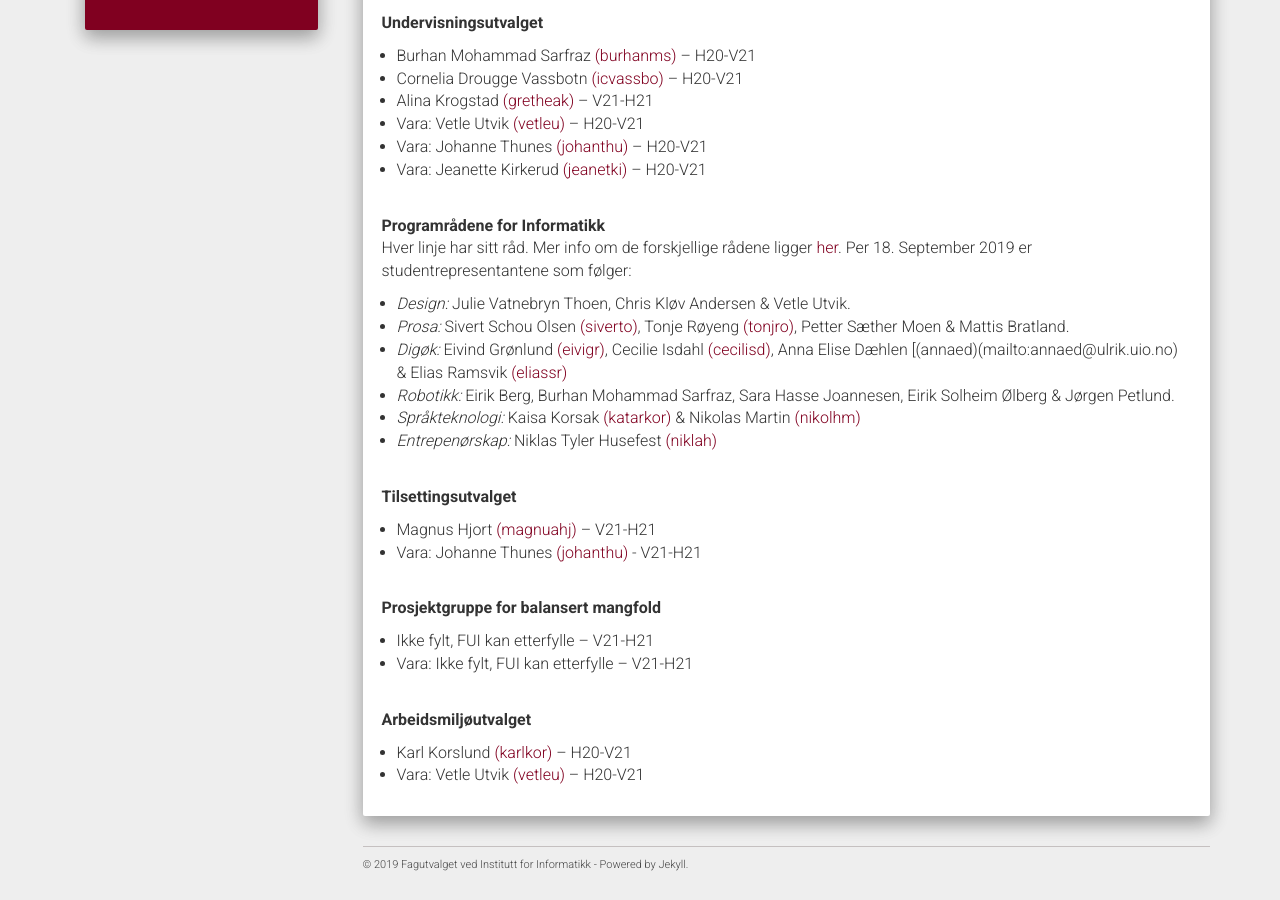
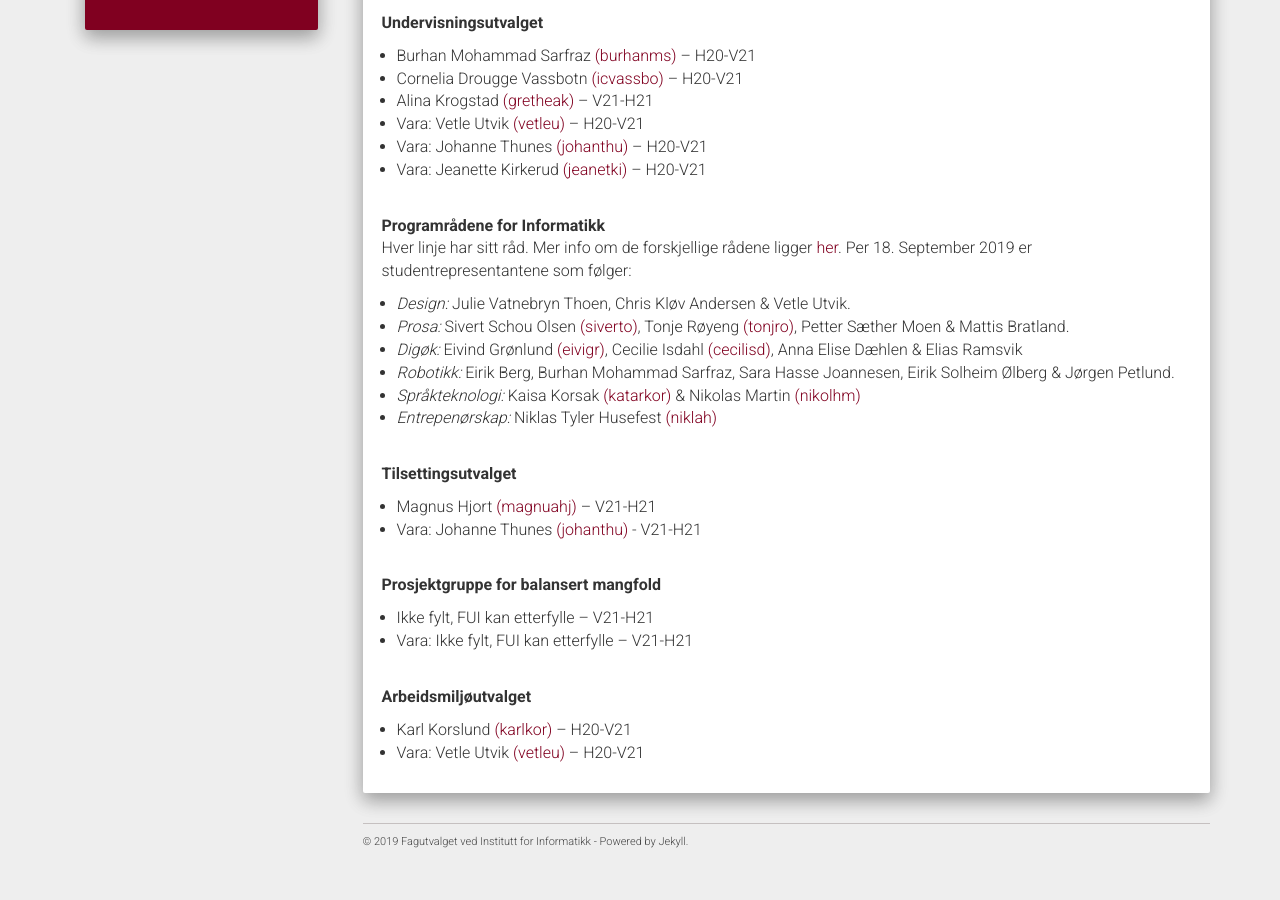
Before and after one commit to fui/fui.github.io, a Jekyll site: the page built from pages/representanter.md, in a window 1280 px wide and 900 px high, scrolled down 585 px. Built offline with Jekyll 4.4.1, drawn with Linux system fonts in a browser that asks for light colours; nearby versions of some CDN libraries; after the commit the page ends 1462 px from its top, so only the background shows below that.

Commit message:
Update representanter.md

```diff
--- a/pages/representanter.md
+++ b/pages/representanter.md
@@ -38,7 +38,7 @@ UiO-brukernavnet står i parentes etter representantens navn. Ønsker du
 Hver linje har sitt råd. Mer info om de forskjellige rådene ligger [her](https://www.mn.uio.no/ifi/om/organisasjon/andreutvalg/programradet/). Per 18. September 2019 er studentrepresentantene som følger:
 * *Design:* Julie Vatnebryn Thoen, Chris Kløv Andersen & Vetle Utvik.
 * *Prosa:* Sivert Schou Olsen [(siverto)](mailto:siverto@ulrik.uio.no), Tonje Røyeng [(tonjro)](mailto:tonjro@ulrik.uio.no), Petter Sæther Moen & Mattis Bratland.
-* *Digøk:* Eivind Grønlund [(eivigr)](mailto:eivigr@ulrik.uio.no), Cecilie Isdahl [(cecilisd)](mailto:cecilisd@ulrik.uio.no), Anna Elise Dæhlen [(annaed)(mailto:annaed@ulrik.uio.no) & Elias Ramsvik [(eliassr)](mailto:eliassr@ifi.uio.no)
+* *Digøk:* Eivind Grønlund [(eivigr)](mailto:eivigr@ulrik.uio.no), Cecilie Isdahl [(cecilisd)](mailto:cecilisd@ulrik.uio.no), Anna Elise Dæhlen & Elias Ramsvik
 * *Robotikk:* Eirik Berg, Burhan Mohammad Sarfraz, Sara Hasse Joannesen, Eirik Solheim Ølberg & Jørgen Petlund.
 * *Språkteknologi:* Kaisa Korsak [(katarkor)](mailto:katarkor@ulrik.uio.no) & Nikolas Martin [(nikolhm)](mailto:nikolhm@ulrik.uio.no)
 * *Entrepenørskap:* Niklas Tyler Husefest [(niklah)](mailto:niklah@ulrik.uio.no)
```
